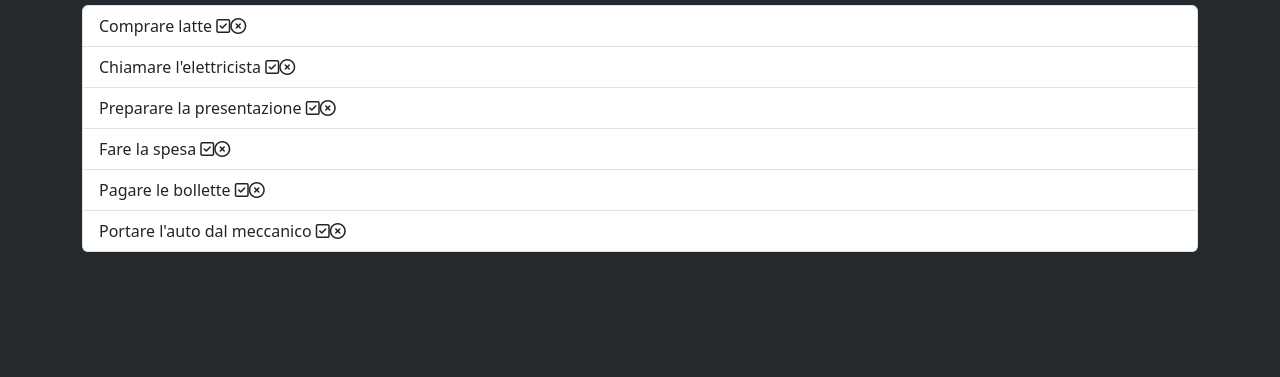
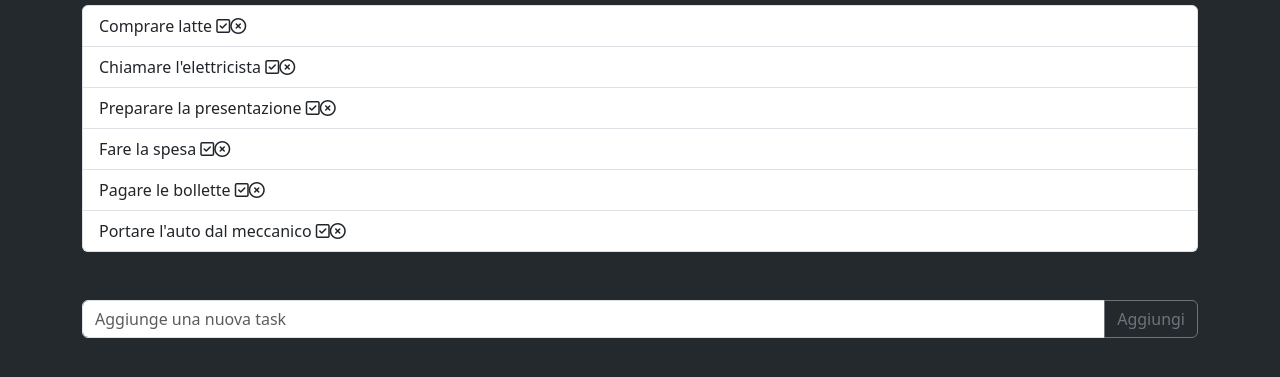
Before and after one commit to Gutierrez-Pool/vue-todolist, a plain HTML site: page index.html in a window 1280 px wide. Shown: the part 147-524 px from the top of the page. Drawn offline with nearby package versions, Linux system fonts and the light colour scheme.

Commit message:
milestone 3 completato

```diff
--- a/index.html
+++ b/index.html
@@ -52,6 +52,11 @@
             </div>
 
 
+            <div class="input-group mt-5">
+                <input v-model="newTask" type="text" class="form-control" placeholder="Aggiunge una nuova task" aria-label="Aggiunge una nuova task" aria-describedby="add-task">
+                <button @click="addTask()" class="btn btn-outline-secondary" type="button" id="add-task">Aggiungi</button>
+              </div>
+
         </div>
 
 
--- a/js/script.js
+++ b/js/script.js
@@ -9,6 +9,8 @@ const {createApp} = Vue;
 createApp({
     data() {
         return {
+
+            newTask: '',
 
             tasks: [
                 {
@@ -52,6 +54,18 @@ createApp({
 
         deleteTask(taskIndex) {
             this.tasks.splice(taskIndex, 1);
+        },
+
+        addTask() {
+
+            const newTask = {
+                text: this.newTask,
+                done: false,
+            }
+
+            this.tasks.push(newTask)
+
+            this.newTask = '';
         }
 
 
```
